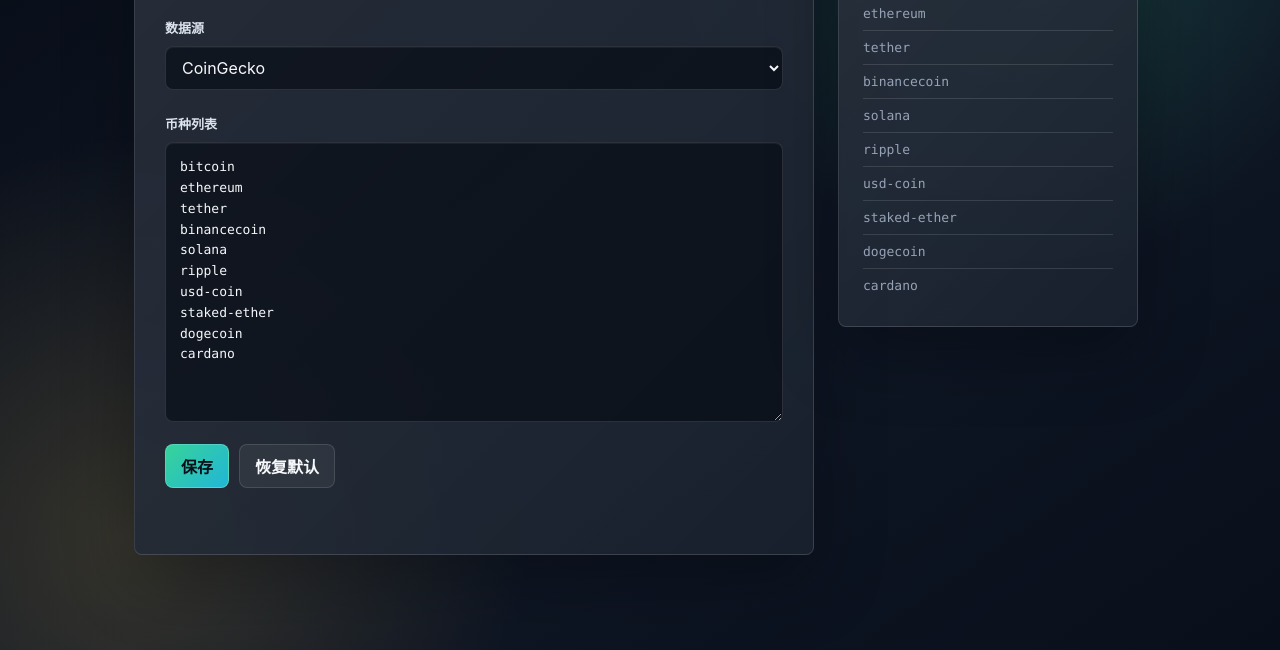
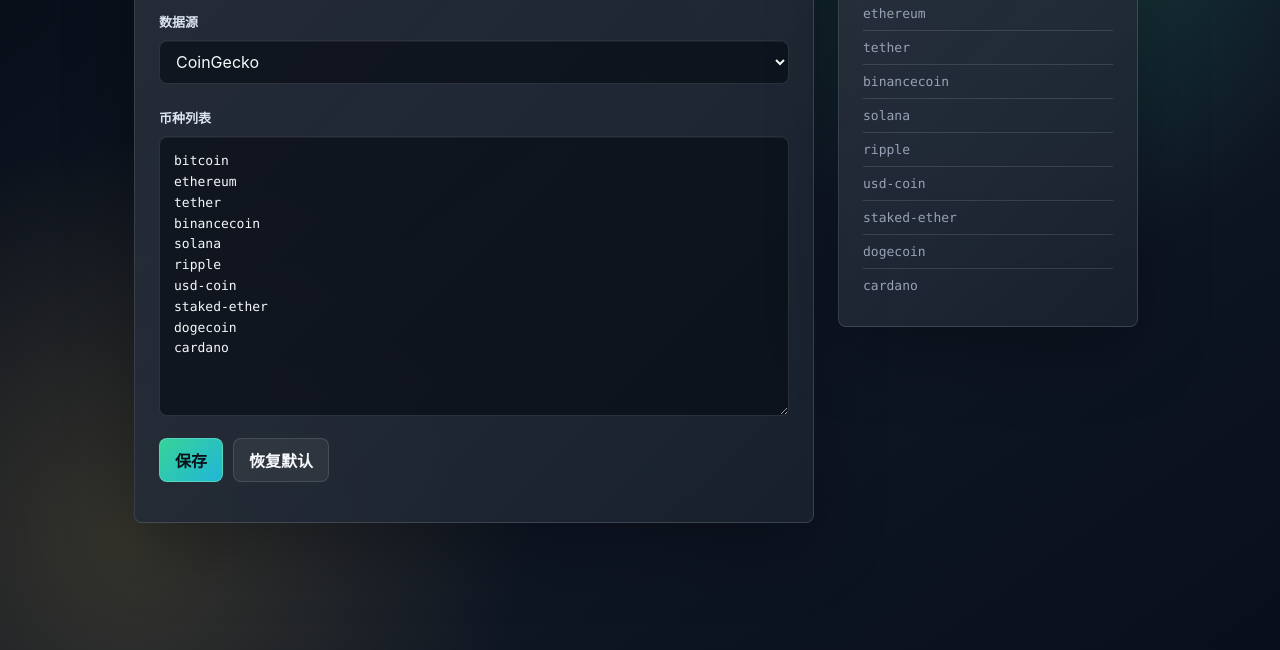
Before and after one commit to rick-hayek/cryptotrend, a browser extension: page options.html in a window 1280 px wide. Shown: the part 150-800 px from the top of the page. Drawn offline with Linux system fonts and the light colour scheme.

Commit message:
update style

```diff
--- a/options.css
+++ b/options.css
@@ -54,7 +54,7 @@ textarea {
 }
 
 .settings {
-  padding: 30px;
+  padding: 24px;
 }
 
 .examples {
@@ -161,8 +161,8 @@ button.secondary {
 }
 
 .feedback {
-  min-height: 22px;
-  margin-top: 14px;
+  min-height: 8px;
+  margin-top: 8px;
   color: var(--accent);
   font-size: 13px;
 }
```
Also changed, not shown: 2 other files.
